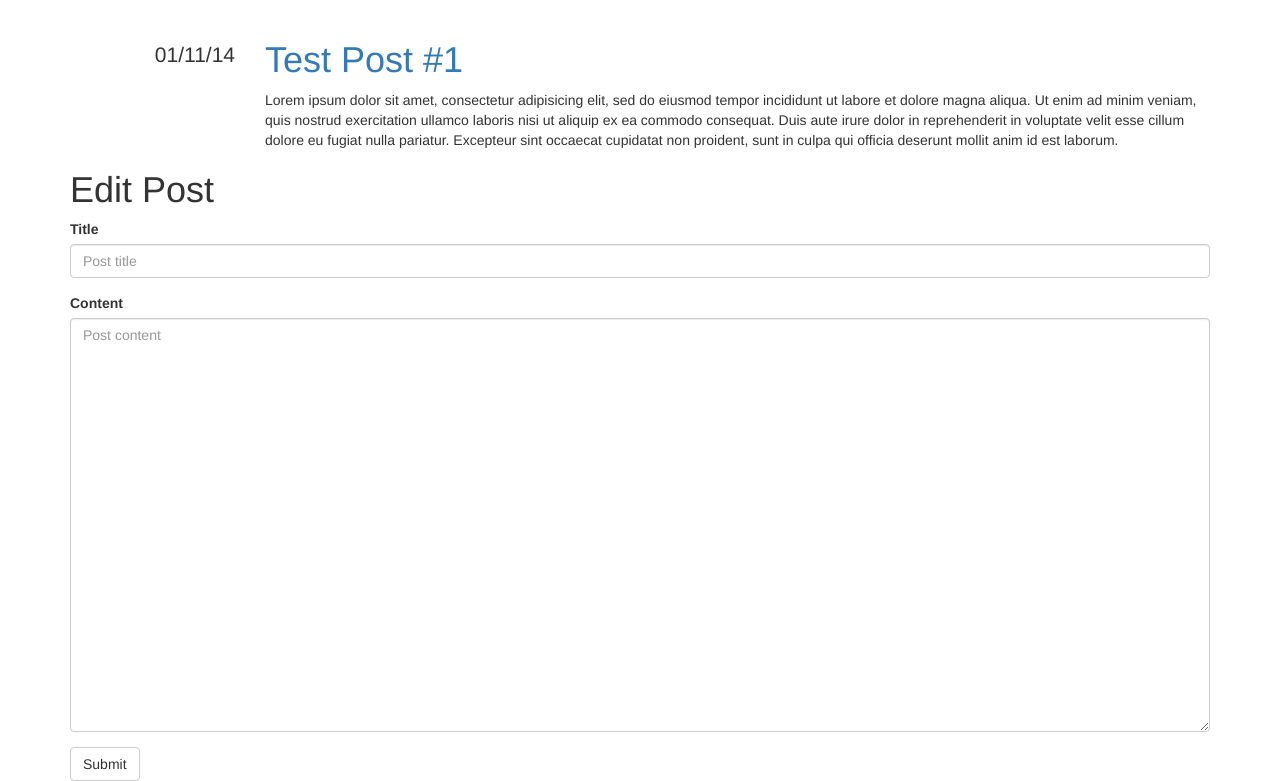
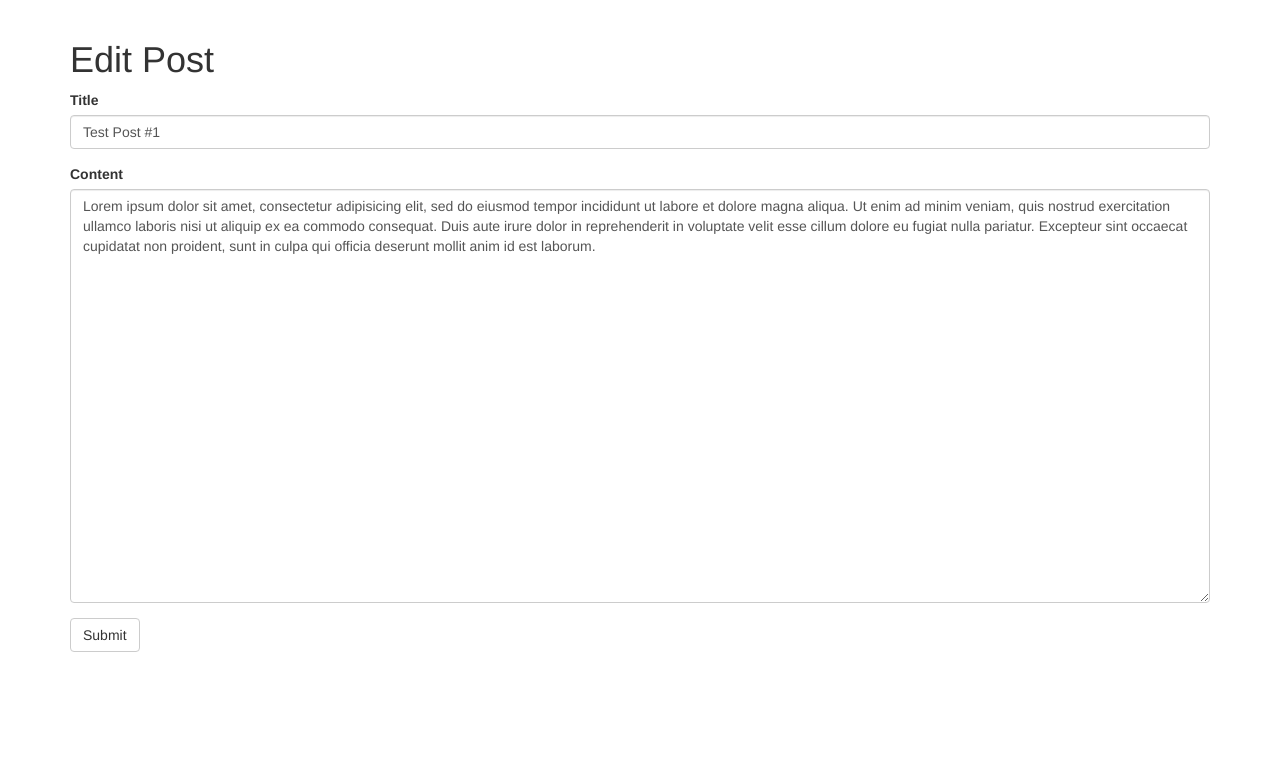
Before and after one commit to kjgross/blog, a Flask app: page /post/edit/1 in a window 1280 px wide. Shown: the part 51-832 px from the top of the page. After the commit the page ends 703 px from the top, so only its background shows below. Run offline with Flask 2, Linux system fonts and the light colour scheme; a user stored in the database is signed in; some libraries are stand-ins or nearby versions.

Commit message:
edit posts now works

```diff
--- a/blog/templates/edit_post.html
+++ b/blog/templates/edit_post.html
@@ -1,8 +1,5 @@
-{% import "macros.html" as macros %}
 {% extends "base.html" %}
 {% block content %}
-
-{{ macros.render_post(post) }}
 
 <h1>
     Edit Post
@@ -11,11 +8,11 @@
 <form role="form" method="POST">
     <div class="form-group">
         <label for="title">Title</label>
-        <input type="text" class="form-control" id="title" name="title" placeholder="Post title" required>
+        <input type="text" class="form-control" id="title" name="title" placeholder="Post title" value="{{post.title}}" required>
     </div>
     <div class="form-group">
         <label for="content">Content</label>
-        <textarea class="form-control" id="content" name="content" placeholder="Post content" rows="20" required></textarea>
+        <textarea class="form-control" id="content" name="content" placeholder="Post content" rows="20" required>{{post.content}} </textarea>
     </div>
     <button type="submit" class="btn btn-default">Submit</button>
 </form>
--- a/blog/views.py
+++ b/blog/views.py
@@ -102,14 +102,18 @@
 @app.route("/post/edit/<int:post>", methods=["POST"])
 @login_required
 def edit_post_post(post):
-    post = Post(
-        title=request.form["title"],
-        content=mistune.markdown(request.form["content"]),
-    )
+	posts = session.query(Post)
+	posts = posts[post]
+    # post = Post(
+    #     title=request.form["title"],
+    #     content=request.form["content"]
+    # )
+	posts.title=request.form["title"]
+	posts.content=request.form["content"]
 
-    session.merge(post)
-    session.commit()
-    return redirect(url_for("posts"))
+    #session.merge(post)
+	session.commit()
+	return redirect(url_for("posts"))
 
 
 @app.route("/login", methods=["GET"])
```
Also changed, not shown: blog-development.db, 1 other file.
